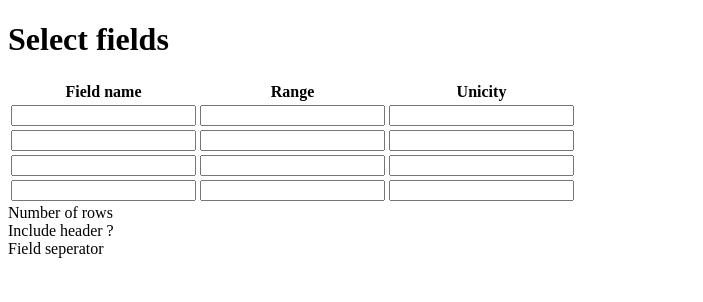
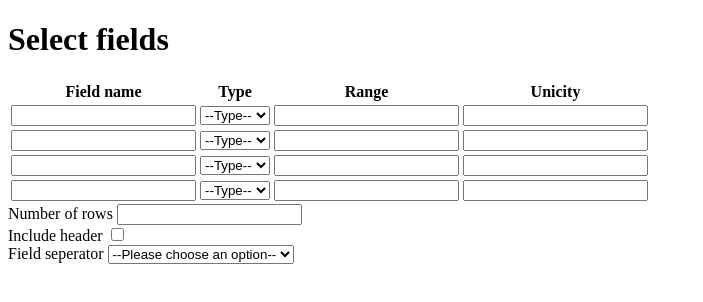
Before and after one commit to Meyerka/data-mocker, a Vue app: page / in a window 1280 px wide. Shown: the top 302 px of the page, without its empty margins (0-703 px from the left). Built offline with nearby package versions, Linux system fonts and the light colour scheme.

Commit message:
Added new settings

```diff
--- a/src/components/FieldRow.vue
+++ b/src/components/FieldRow.vue
@@ -1,7 +1,16 @@
 <template>
   <tr>
     <td>
-      <input type="text" />
+      <input type="text" id="fieldName" />
+    </td>
+    <td>
+      <select name="fieldType">
+        <option value>--Type--</option>
+        <option value="text">Text</option>
+        <option value="date">Date</option>
+        <option value="number">Number</option>
+        <option value="Duration"></option>
+      </select>
     </td>
     <td>
       <input type="number" name="range" id />
--- a/src/components/FileCreator.vue
+++ b/src/components/FileCreator.vue
@@ -6,6 +6,7 @@
       <thead>
         <tr>
           <th>Field name</th>
+          <th>Type</th>
           <th>Range</th>
           <th>Unicity</th>
         </tr>
@@ -17,9 +18,25 @@
         <FieldRow />
       </tbody>
     </table>
-    <div>Number of rows</div>
-    <div>Include header ?</div>
-    <div>Field seperator</div>
+
+    <div>
+      Number of rows
+      <input type="number" name="rowNumber" />
+    </div>
+
+    <div>
+      Include header
+      <input type="checkbox" name="isHeaderIncluded" />
+    </div>
+    <div>
+      Field seperator
+      <select name="fieldSeparator">
+        <option value>--Please choose an option--</option>
+        <option value="semicolon">Semicolon ;</option>
+        <option value="comma">Comma ,</option>
+        <option value="tab">Tab</option>
+      </select>
+    </div>
   </div>
 </template>
 
```
